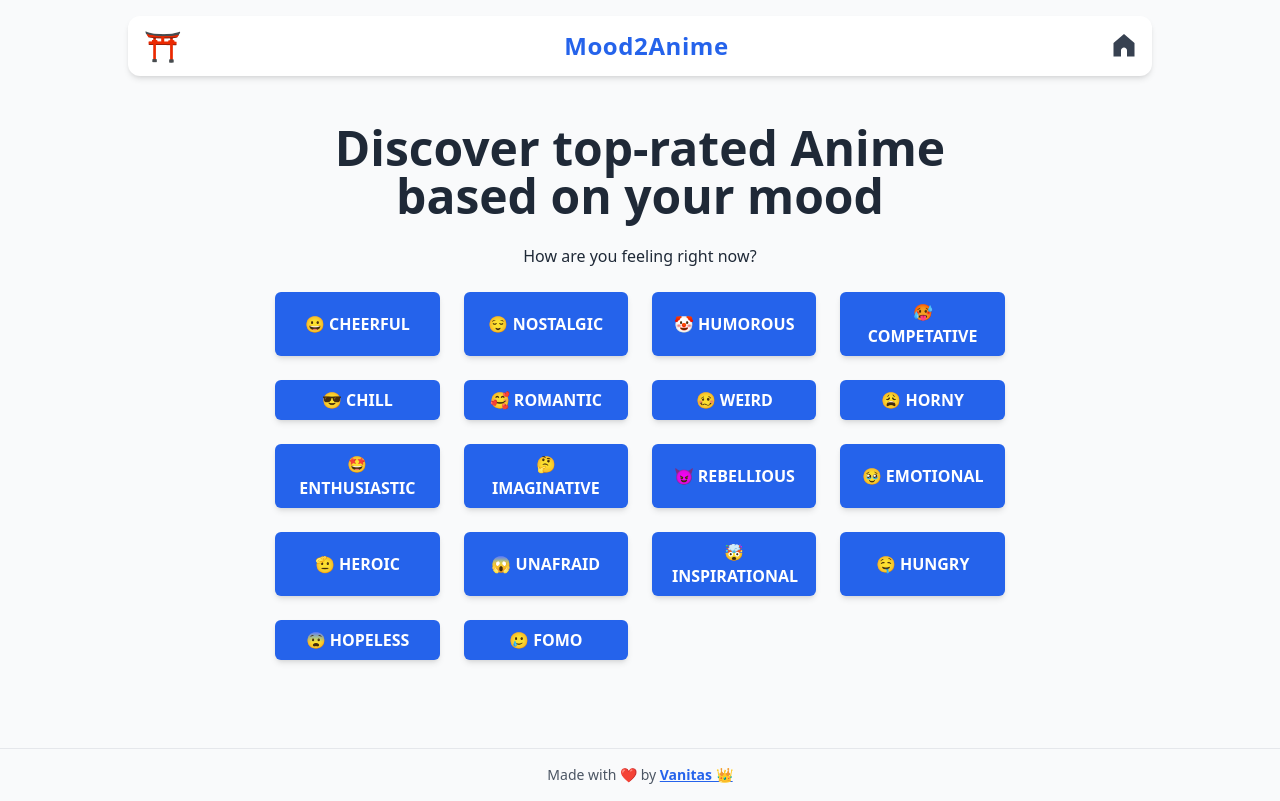
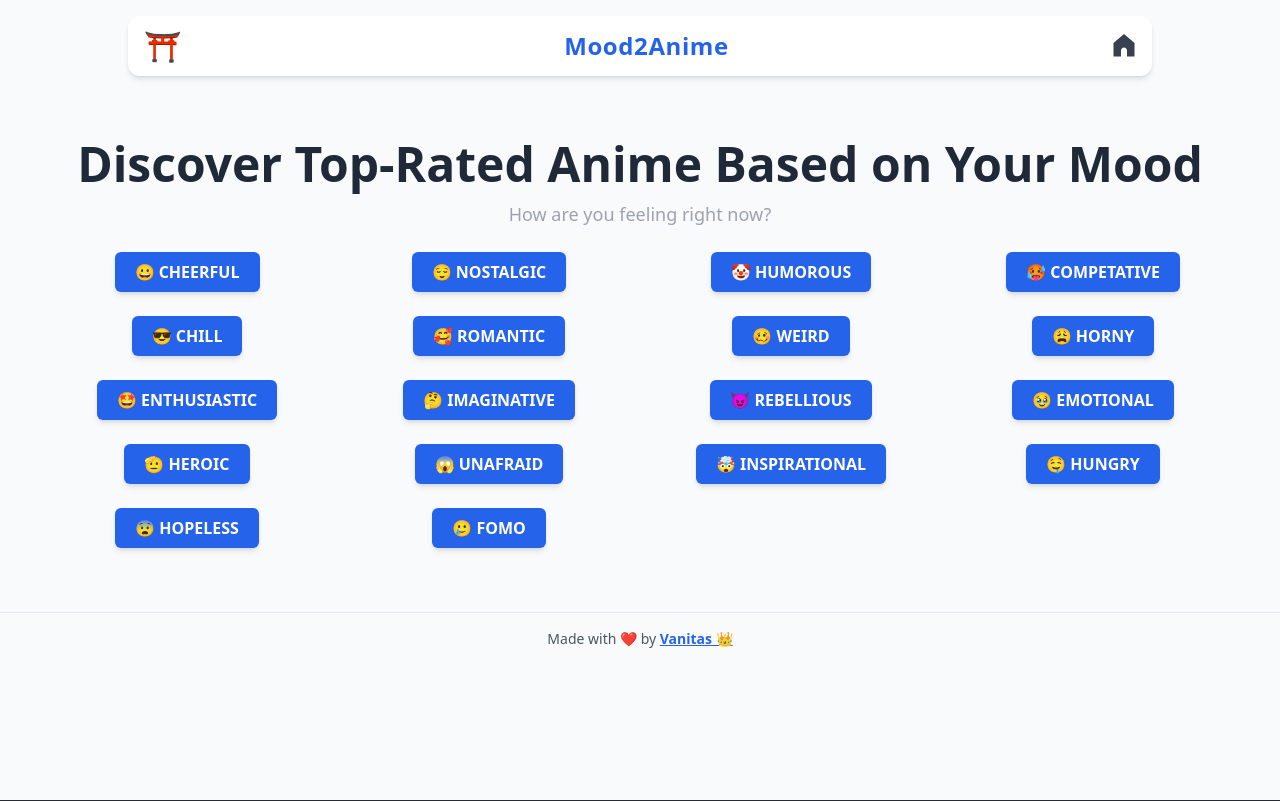
Before and after one commit to Vanitas-del/mood2anime, a React (Vite) app: page / in a window 1280 px wide. Built offline with nearby package versions, Linux system fonts and the light colour scheme; no server answers.

Commit message:
Update MoodFilter.jsx

```diff
--- a/src/components/MoodFilter.jsx
+++ b/src/components/MoodFilter.jsx
@@ -1,26 +1,27 @@
 import Button from "./Button";
-import moods from "../assets/mood.js"
+import moods from "../assets/mood.js";
 
-export default function MoodFilter({ selectedGenre , toggleGenre}) {
+export default function MoodFilter({ selectedGenre, toggleGenre }) {
     return (
-        <>
-            <h className="my-6 grid mood-center-container lg:text-5xl text-4xl font-bold">
-                Discover top-rated Anime based on your mood
-            </h>
-            <p>
+        <section className="text-center mt-10 px-4">
+            <h1 className="text-4xl lg:text-5xl font-bold mb-3">
+                Discover Top-Rated Anime Based on Your Mood
+            </h1>
+            <p className="text-base lg:text-lg text-gray-400 mb-6">
                 How are you feeling right now?
             </p>
 
-            <div class="grid lg:grid-cols-4 grid-cols-3 my-6 lg:gap-6 gap-4 mood-center-container">
+            <div className="grid grid-cols-2 sm:grid-cols-3 lg:grid-cols-4 gap-4 lg:gap-6 place-items-center">
                 {Object.entries(moods).map(([mood, genre], index) => (
-                    <Button key={index} text={mood} className={"btn-outline"}
-                    onClick={() => toggleGenre(mood, genre)}
+                    <Button
+                        key={index}
+                        text={mood}
+                        className="btn-outline transition duration-200 hover:scale-105"
+                        onClick={() => toggleGenre(mood, genre)}
+                        aria-label={`Select mood: ${mood}`}
                     />
                 ))}
             </div>
-
-
-
-        </>
-    )
+        </section>
+    );
 }
```
